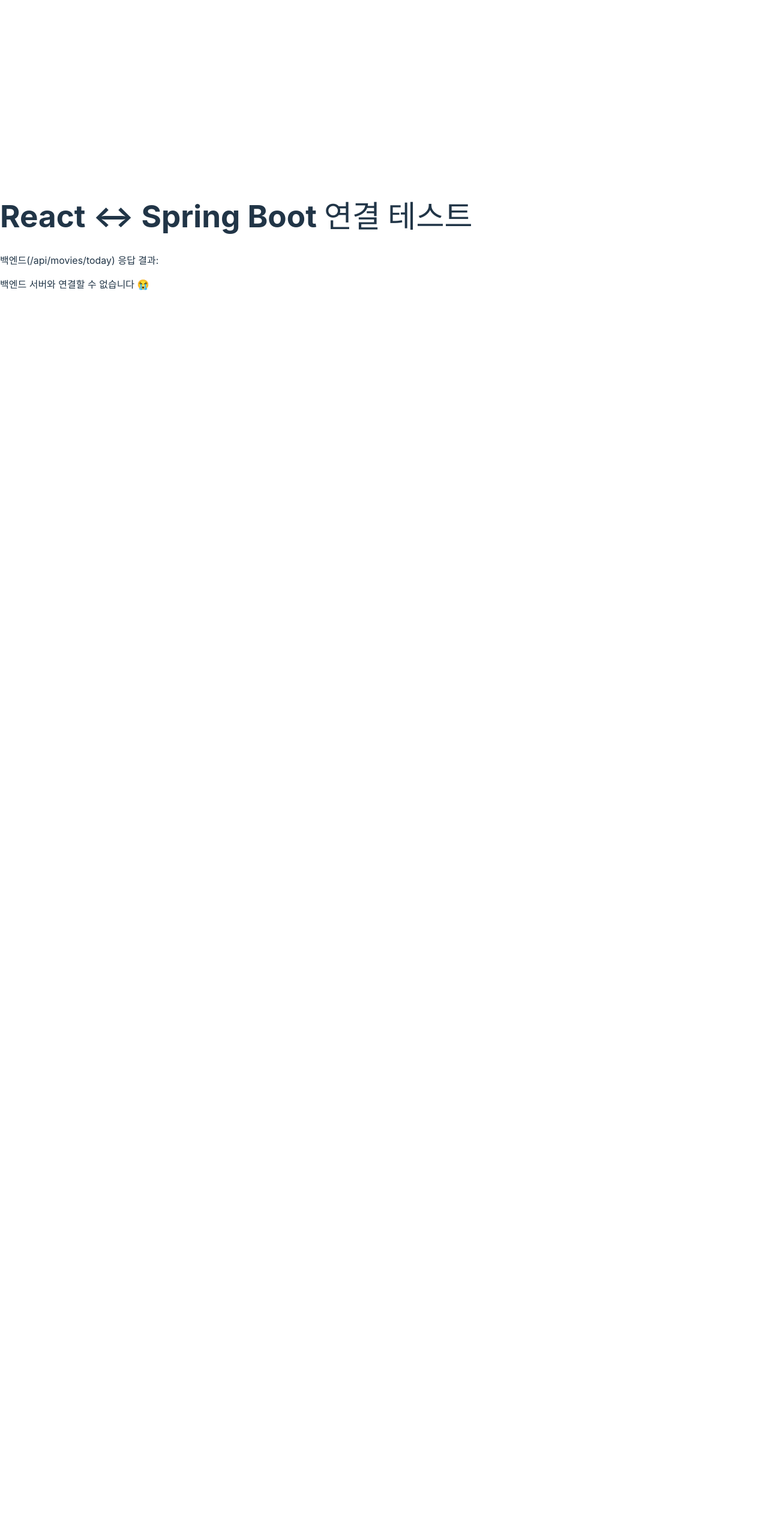
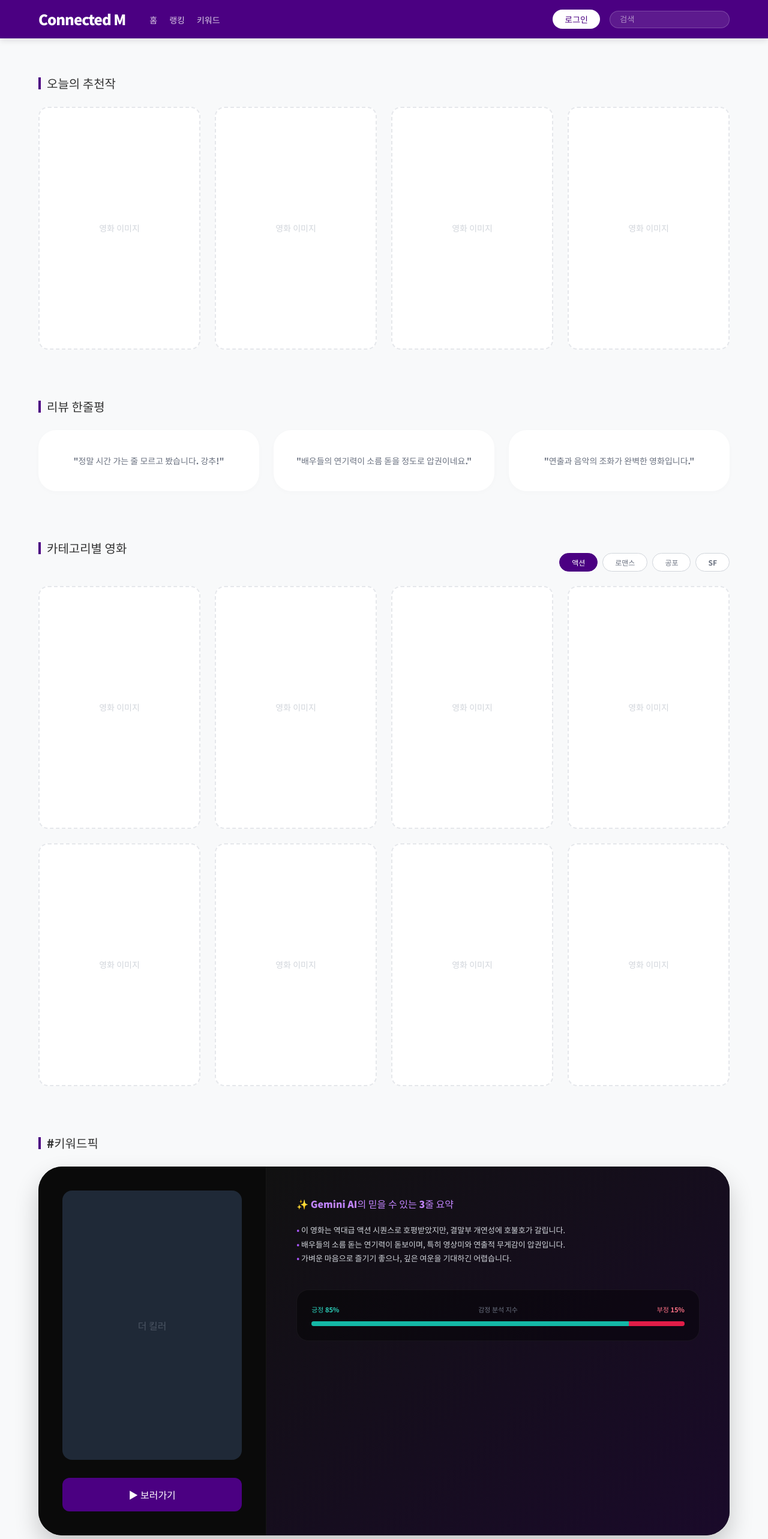
Before and after one commit to rjsdyd/Connected_M, a React (Vite) app in the folder frontend/: page / in a window 1280 px wide. Shown: the top 2566 px of the page at 60% size. Before the commit the page ends 800 px from the top, so only its background shows below. Built offline with nearby package versions, Linux system fonts and the light colour scheme; no server answers.

Commit message:
feat: home

```diff
--- a/frontend/src/App.css
+++ b/frontend/src/App.css
@@ -1,188 +1,181 @@
-/* 브라우저 기본 여백 초기화 (화면 잘림 방지) */
-* {
+@import url('https://fonts.googleapis.com/css2?family=Noto+Sans+KR:wght@300;400;700;900&display=swap');
+
+/* ==========================================
+   🚨 Vite 기본 숨김 설정 무력화 (핵심 원인)
+   ========================================== */
+#root {
+  width: 100%;
+  max-width: none;
   margin: 0;
   padding: 0;
-  box-sizing: border-box;
+  text-align: left;
 }
 
-/* 전체 컨테이너: 화면 꽉 채우고 정중앙 정렬 */
-.login-container {
-  width: 100vw;
-  height: 100vh;
-  display: flex;
-  justify-content: center;
-  align-items: center;
-  background-color: #0b0c10; /* 다크 모드 배경 */
-  position: relative;
-  overflow: hidden;
-  font-family: 'Pretendard', sans-serif; /* 폰트는 프로젝트에 맞게 변경하세요 */
+.app-container {
+  width: 100%;
 }
 
-/* 배경 그리드 (영화 포스터가 들어갈 자리) */
-.bg-grid-overlay {
-  position: absolute;
-  top: 0;
-  left: 0;
-  width: 100%;
-  height: 100%;
-  display: grid;
-  grid-template-columns: repeat(auto-fill, minmax(180px, 1fr));
-  gap: 12px;
-  padding: 20px;
-  opacity: 0.15;
-  z-index: 1;
+/* 기본 초기화 */
+* { box-sizing: border-box; margin: 0; padding: 0; }
+body {
+  font-family: 'Noto Sans KR', sans-serif;
+  background-color: #f8f9fa; /* 연한 배경색 */
+  color: #333;
 }
 
-.bg-movie-card {
-  background: #1f2833;
-  border-radius: 8px;
-  aspect-ratio: 16/9;
+/* ==========================================
+네비게이션 헤더
+   ========================================== */
+.header {
+  background-color: #4b0082;
+  color: white;
+  position: sticky;
+  top: 0;
+  z-index: 40;
+  width: 100%; /* 🚨 화면 끝까지 보라색 꽉 채우기 */
+  box-shadow: 0 4px 10px rgba(0,0,0,0.1);
 }
 
-/* 중앙 로그인 카드 (Glassmorphism) */
-.login-glass-card {
-  position: relative;
-  z-index: 10;
-  background: rgba(30, 30, 35, 0.6); /* 어두운 반투명 배경 */
-  backdrop-filter: blur(20px);
-  -webkit-backdrop-filter: blur(20px);
-  border: 1px solid rgba(255, 255, 255, 0.08);
-  border-radius: 24px;
-  padding: 45px 40px;
-  width: 100%;
-  max-width: 420px;
-  box-shadow: 0 20px 50px rgba(0, 0, 0, 0.5), 0 0 40px rgba(75, 0, 130, 0.15); /* 브랜드 색상 은은한 그림자 */
-  text-align: center;
+/* --- 아래부터는 기존 코드 그대로 유지 (.header-content 등) --- */
+.header-content {
+  max-width: 1200px;
+  margin: 0 auto;
+  padding: 16px 24px;
+  display: flex;
+  justify-content: space-between;
+  align-items: center;
+}
+.logo-nav { display: flex; align-items: center; gap: 40px; }
+.logo { font-size: 24px; font-weight: 900; font-style: italic; letter-spacing: -1px; cursor: pointer; }
+.nav-links a { color: white; text-decoration: none; font-weight: 700; font-size: 14px; opacity: 0.8; margin-right: 20px; transition: opacity 0.2s; }
+.nav-links a:hover { opacity: 1; }
+.header-actions { display: flex; align-items: center; gap: 16px; }
+.login-btn {
+  background-color: white; color: #4b0082; border: none; padding: 6px 20px;
+  border-radius: 20px; font-weight: 700; font-size: 14px; cursor: pointer; transition: background 0.2s;
+}
+.login-btn:hover { background-color: #eee; }
+.search-input {
+  background-color: rgba(255,255,255,0.1); border: 1px solid rgba(255,255,255,0.2);
+  color: white; padding: 6px 16px; border-radius: 20px; outline: none; transition: all 0.2s; width: 200px;
+}
+.search-input::placeholder { color: rgba(255,255,255,0.5); }
+.search-input:focus { background-color: white; color: black; }
+
+/* 메인 컨텐츠 */
+.main-content { max-width: 1200px; margin: 0 auto; padding: 60px 24px; display: flex; flex-direction: column; gap: 80px; }
+.section-title { font-size: 20px; font-weight: 900; margin-bottom: 24px; display: flex; align-items: center; gap: 10px; }
+.section-title::before { content: ""; display: block; width: 4px; height: 20px; background-color: #4b0082; }
+
+/* 영화 그리드 및 카드 */
+.movie-grid { display: grid; grid-template-columns: repeat(4, 1fr); gap: 24px; }
+.movie-card {
+  background-color: white; aspect-ratio: 2 / 3; border-radius: 16px; border: 2px dashed #e5e7eb;
+  display: flex; justify-content: center; align-items: center; cursor: pointer; transition: all 0.2s;
+}
+.movie-card:hover { border-color: #4b0082; box-shadow: 0 10px 20px rgba(0,0,0,0.05); }
+.card-text { color: #d1d5db; font-weight: 700; font-size: 14px; transition: color 0.2s; }
+.movie-card:hover .card-text { color: #4b0082; }
+
+/* 리뷰 그리드 */
+.review-grid { display: grid; grid-template-columns: repeat(3, 1fr); gap: 24px; }
+.review-card {
+  background-color: white; padding: 40px 30px; border-radius: 30px; box-shadow: 0 2px 10px rgba(0,0,0,0.02);
+  text-align: center; font-style: italic; font-weight: 700; color: #6b7280; font-size: 14px; line-height: 1.6;
 }
 
-/* 로고 텍스트: 브랜드 색상을 활용한 그라데이션 */
-.logo-text {
-  font-size: 2.2rem;
-  font-weight: 800;
-  /* #4b0082(인디고)에서 밝은 보라색으로 이어지는 그라데이션 */
-  background: linear-gradient(to right, #9d50bb, #4b0082);
-  -webkit-background-clip: text;
-  -webkit-text-fill-color: transparent;
-  margin-bottom: 10px;
+/* 카테고리 버튼 */
+.category-header { display: flex; justify-content: space-between; align-items: flex-end; margin-bottom: 24px; }
+.category-buttons { display: flex; gap: 8px; }
+.cat-btn {
+  padding: 6px 20px; border: 1px solid #d1d5db; background-color: white; border-radius: 20px;
+  font-size: 12px; font-weight: 700; color: #6b7280; cursor: pointer; transition: all 0.2s;
 }
+.cat-btn.active, .cat-btn:hover { background-color: #4b0082; border-color: #4b0082; color: white; }
 
-.sub-text {
-  color: #a0aabf;
-  font-size: 0.9rem;
-  line-height: 1.5;
-  margin-bottom: 30px;
+/* 키워드픽 다크 대시보드 */
+.keyword-dashboard {
+  background-color: #111; border-radius: 40px; display: flex; overflow: hidden; box-shadow: 0 20px 40px rgba(0,0,0,0.2);
 }
+.keyword-left { width: 33%; background-color: #0a0a0a; padding: 40px; border-right: 1px solid rgba(255,255,255,0.05); display: flex; flex-direction: column; align-items: center; }
+.keyword-poster {
+  width: 100%; aspect-ratio: 2 / 3; background-color: #1f2937; border-radius: 16px; margin-bottom: 30px;
+  display: flex; justify-content: center; align-items: center; color: #4b5563; font-weight: 900;
+}
+.play-btn {
+  width: 100%; padding: 16px; background-color: #4b0082; color: white; border: none; border-radius: 12px;
+  font-weight: 900; cursor: pointer; transition: filter 0.2s;
+}
+.play-btn:hover { filter: brightness(1.2); }
 
-/* 입력창 디자인 */
-.input-group {
-  display: flex;
-  align-items: center;
-  background: rgba(0, 0, 0, 0.3);
-  border: 1px solid rgba(255, 255, 255, 0.1);
-  border-radius: 12px;
-  margin-bottom: 15px;
-  padding: 14px 16px;
-  transition: all 0.3s ease;
+.keyword-right { width: 67%; background: linear-gradient(to bottom right, #111, #1a0a2a); padding: 50px; display: flex; flex-direction: column; gap: 40px; }
+.keyword-summary h3 { color: #c084fc; font-size: 16px; font-weight: 900; margin-bottom: 20px; }
+.keyword-summary ul { list-style: none; color: #d1d5db; font-size: 13px; line-height: 1.8; }
+.keyword-summary li::before { content: "• "; color: #a855f7; font-weight: bold; }
+.sentiment-box { background-color: rgba(0,0,0,0.4); padding: 24px; border-radius: 20px; border: 1px solid rgba(255,255,255,0.05); }
+.sentiment-labels { display: flex; justify-content: space-between; font-size: 11px; font-weight: 700; margin-bottom: 12px; }
+.positive { color: #2dd4bf; } .neutral { color: #6b7280; } .negative { color: #fb7185; }
+.progress-bar-bg { display: flex; height: 8px; background-color: #1f2937; border-radius: 10px; overflow: hidden; }
+.progress-positive { background-color: #14b8a6; } .progress-negative { background-color: #e11d48; }
+
+/* 푸터 */
+.footer { text-align: center; padding: 100px 0; border-top: 1px solid #e5e7eb; background-color: white; }
+.footer h2 { font-size: 40px; font-weight: 900; color: #f3f4f6; letter-spacing: 20px; margin-bottom: 10px; }
+.footer p { font-size: 14px; color: #9ca3af; font-weight: 500; }
+
+/* 로그인 모달 */
+.modal-overlay {
+  position: fixed; top: 0; left: 0; width: 100%; height: 100%; background-color: rgba(0,0,0,0.6);
+  backdrop-filter: blur(4px); display: flex; justify-content: center; align-items: center; z-index: 100;
 }
+.modal-content {
+  background-color: white; width: 400px; padding: 50px; border-radius: 40px; position: relative;
+  box-shadow: 0 25px 50px rgba(0,0,0,0.25);
+}
+.close-btn { position: absolute; top: 30px; right: 30px; background: none; border: none; font-size: 20px; color: #9ca3af; cursor: pointer; }
+.close-btn:hover { color: #333; }
+.modal-header { text-align: center; margin-bottom: 40px; }
+.modal-header h2 { color: #4b0082; font-size: 32px; font-weight: 900; margin-bottom: 10px; }
+.modal-header p { color: #9ca3af; font-weight: 700; font-size: 14px; }
+.input-group { margin-bottom: 20px; }
+.input-group label { display: block; font-size: 11px; font-weight: 900; color: #9ca3af; margin-bottom: 8px; margin-left: 10px; }
+.input-group input {
+  width: 100%; padding: 16px 24px; background-color: #f9fafb; border: 1px solid transparent;
+  border-radius: 20px; font-size: 14px; outline: none; transition: all 0.2s;
+}
+.input-group input:focus { border-color: #d8b4fe; background-color: white; }
+.submit-btn {
+  width: 100%; padding: 18px; background-color: #4b0082; color: white; border: none;
+  border-radius: 20px; font-size: 16px; font-weight: 900; cursor: pointer; margin-top: 10px; transition: transform 0.1s;
+}
+.submit-btn:active { transform: scale(0.98); }
 
-/* 포커스 시 브랜드 색상(#4b0082)으로 테두리 및 빛 효과 */
-.input-group:focus-within {
-  border-color: #4b0082;
-  box-shadow: 0 0 10px rgba(75, 0, 130, 0.4);
-  background: rgba(0, 0, 0, 0.5);
+/* ==========================================
+   추가된 하단 링크 및 소셜 로그인 스타일
+   ========================================== */
+
+/* 하단 링크 (비밀번호 찾기, 회원가입) */
+.modal-links {
+  display: flex; justify-content: center; align-items: center; gap: 20px;
+  margin-top: 24px; font-size: 13px; font-weight: 700;
 }
+.modal-links a { color: #9ca3af; text-decoration: none; transition: color 0.2s; }
+.modal-links a:hover { color: #4b0082; }
+.modal-links .divider { color: #e5e7eb; }
 
-.icon {
-  font-size: 1.1rem;
-  opacity: 0.7;
+/* 소셜 로그인 섹션 */
+.social-login-section {
+  margin-top: 30px; padding-top: 30px; border-top: 1px solid #f3f4f6;
+  display: flex; flex-direction: column; gap: 12px;
 }
+.social-btn {
+  width: 100%; padding: 15px; border-radius: 20px; font-size: 14px; font-weight: 800;
+  cursor: pointer; border: none; transition: transform 0.1s, filter 0.2s;
+}
+.social-btn:active { transform: scale(0.98); }
+.social-btn:hover { filter: brightness(0.95); }
 
-.input-group input {
-  background: transparent;
-  border: none;
-  color: #ffffff;
-  margin-left: 12px;
-  width: 100%;
-  font-size: 0.95rem;
-  outline: none;
-}
-
-.input-group input::placeholder {
-  color: #6e7687;
-}
-
-/* 로그인 버튼: 브랜드 색상(#4b0082) 적용 */
-.login-btn {
-  width: 100%;
-  padding: 16px;
-  border-radius: 12px;
-  border: none;
-  background-color: #4b0082; /* 브랜드 컬러 */
-  color: white;
-  font-size: 1.05rem;
-  font-weight: bold;
-  cursor: pointer;
-  margin-top: 10px;
-  transition: all 0.2s ease;
-}
-
-.login-btn:hover {
-  background-color: #5c00a3; /* 마우스 올렸을 때 살짝 밝아지게 */
-  transform: translateY(-2px);
-  box-shadow: 0 5px 15px rgba(75, 0, 130, 0.4);
-}
-
-/* 하단 링크 및 소셜 로그인 */
-.form-footer {
-  margin-top: 25px;
-  color: #6e7687;
-  font-size: 0.85rem;
-  display: flex;
-  justify-content: center;
-  gap: 10px;
-}
-
-.footer-link {
-  cursor: pointer;
-  transition: color 0.2s;
-}
-
-.footer-link:hover {
-  color: #9d50bb;
-}
-
-.social-login {
-  margin-top: 25px;
-  display: flex;
-  justify-content: center;
-  gap: 15px;
-}
-
-.social-icon {
-  width: 45px;
-  height: 45px;
-  border-radius: 50%;
-  background: rgba(255, 255, 255, 0.05);
-  border: 1px solid rgba(255, 255, 255, 0.1);
-  color: white;
-  cursor: pointer;
-  font-weight: bold;
-  transition: all 0.2s;
-}
-
-.social-icon:hover {
-  background: rgba(255, 255, 255, 0.1);
-  border-color: #4b0082;
-}
-
-/* AI 검색 힌트 텍스트 */
-.ai-search-hint {
-  margin-top: 30px;
-  font-size: 0.85rem;
-  color: #9d50bb; /* 브랜드 색상 톤 맞춤 */
-  cursor: pointer;
-}
-
-.ai-search-hint:hover {
-  text-decoration: underline;
-}
+/* 카카오, 네이버, 구글 고유 브랜드 색상 */
+.btn-kakao { background-color: #FEE500; color: #191919; }
+.btn-naver { background-color: #03C75A; color: #ffffff; }
+.btn-google { background-color: #ffffff; color: #3f3f3f; border: 1px solid #e5e7eb; }
--- a/frontend/src/App.tsx
+++ b/frontend/src/App.tsx
@@ -1,38 +1,157 @@
-import React, { useEffect, useState } from 'react';
+import React, { useState } from 'react';
+import './App.css'; // 순수 CSS 파일 연결
 
 const App = () => {
-  // 백엔드에서 받아올 데이터를 저장할 상태(State)
-  const [todayMovieMsg, setTodayMovieMsg] = useState<string>('');
-
-  useEffect(() => {
-    // 컴포넌트가 화면에 나타날 때 백엔드(8080 포트)로 GET 요청을 보냅니다.
-    fetch('http://localhost:8080/api/movies/today')
-      .then((response) => response.text()) // 백엔드에서 텍스트를 리턴하고 있으므로 text() 사용
-      .then((data) => {
-        console.log("백엔드에서 온 데이터:", data);
-        setTodayMovieMsg(data); // 상태에 저장
-      })
-      .catch((error) => {
-        console.error("통신 에러 발생:", error);
-        setTodayMovieMsg("백엔드 서버와 연결할 수 없습니다 😭");
-      });
-  }, []);
+  const [isLoginModalOpen, setIsLoginModalOpen] = useState(false);
 
   return (
-    <div className="min-h-screen bg-gray-100 flex flex-col items-center justify-center p-4">
-      <div className="bg-white p-8 rounded-2xl shadow-xl max-w-md w-full text-center">
-        <h1 className="text-2xl font-black text-[#4b0082] mb-6">
-          React ↔ Spring Boot 연결 테스트
-        </h1>
+    <div className="app-container">
 
-        <div className="p-6 bg-gray-50 rounded-xl border border-gray-200">
-          <p className="text-sm font-bold text-gray-400 mb-2">백엔드(/api/movies/today) 응답 결과:</p>
-          {/* 백엔드에서 받아온 데이터가 이곳에 출력됩니다 */}
-          <p className="text-lg font-bold text-gray-800">
-            {todayMovieMsg ? todayMovieMsg : '데이터를 불러오는 중... 로딩중 ⏳'}
-          </p>
+      {/* ================= 네비게이션 ================= */}
+      <header className="header">
+        <div className="header-content">
+          <div className="logo-nav">
+            <h1 className="logo">Connected M</h1>
+            <nav className="nav-links">
+              <a href="#">홈</a>
+              <a href="#">랭킹</a>
+              <a href="#">키워드</a>
+            </nav>
+          </div>
+          <div className="header-actions">
+            <button className="login-btn" onClick={() => setIsLoginModalOpen(true)}>
+              로그인
+            </button>
+            <input type="text" placeholder="검색" className="search-input" />
+          </div>
         </div>
-      </div>
+      </header>
+
+      {/* ================= 메인 컨텐츠 ================= */}
+      <main className="main-content">
+
+        {/* 오늘의 추천작 */}
+        <section className="section">
+          <h2 className="section-title">오늘의 추천작</h2>
+          <div className="movie-grid">
+            {[1, 2, 3, 4].map((item) => (
+              <div key={item} className="movie-card">
+                <span className="card-text">영화 이미지</span>
+              </div>
+            ))}
+          </div>
+        </section>
+
+        {/* 리뷰 한줄평 */}
+        <section className="section">
+          <h2 className="section-title">리뷰 한줄평</h2>
+          <div className="review-grid">
+            <div className="review-card">"정말 시간 가는 줄 모르고 봤습니다. 강추!"</div>
+            <div className="review-card">"배우들의 연기력이 소름 돋을 정도로 압권이네요."</div>
+            <div className="review-card">"연출과 음악의 조화가 완벽한 영화입니다."</div>
+          </div>
+        </section>
+
+        {/* 카테고리별 영화 */}
+        <section className="section">
+          <div className="category-header">
+            <h2 className="section-title">카테고리별 영화</h2>
+            <div className="category-buttons">
+              <button className="cat-btn active">액션</button>
+              <button className="cat-btn">로맨스</button>
+              <button className="cat-btn">공포</button>
+              <button className="cat-btn">SF</button>
+            </div>
+          </div>
+          <div className="movie-grid">
+            {[1, 2, 3, 4, 5, 6, 7, 8].map((item) => (
+              <div key={item} className="movie-card">
+                <span className="card-text">영화 이미지</span>
+              </div>
+            ))}
+          </div>
+        </section>
+
+        {/* 키워드픽 (다크 섹션) */}
+        <section className="section">
+          <h2 className="section-title">#키워드픽</h2>
+          <div className="keyword-dashboard">
+            <div className="keyword-left">
+              <div className="keyword-poster">더 킬러</div>
+              <button className="play-btn">▶ 보러가기</button>
+            </div>
+            <div className="keyword-right">
+              <div className="keyword-summary">
+                <h3>✨ Gemini AI의 믿을 수 있는 3줄 요약</h3>
+                <ul>
+                  <li>이 영화는 역대급 액션 시퀀스로 호평받았지만, 결말부 개연성에 호불호가 갈립니다.</li>
+                  <li>배우들의 소름 돋는 연기력이 돋보이며, 특히 영상미와 연출적 무게감이 압권입니다.</li>
+                  <li>가벼운 마음으로 즐기기 좋으나, 깊은 여운을 기대하긴 어렵습니다.</li>
+                </ul>
+              </div>
+              <div className="sentiment-box">
+                <div className="sentiment-labels">
+                  <span className="positive">긍정 85%</span>
+                  <span className="neutral">감정 분석 지수</span>
+                  <span className="negative">부정 15%</span>
+                </div>
+                <div className="progress-bar-bg">
+                  <div className="progress-positive" style={{ width: '85%' }}></div>
+                  <div className="progress-negative" style={{ width: '15%' }}></div>
+                </div>
+              </div>
+            </div>
+          </div>
+        </section>
+
+      </main>
+
+      {/* ================= 푸터 ================= */}
+      <footer className="footer">
+        <h2>FOOTER</h2>
+        <p>© 2024 Connected M. All rights reserved.</p>
+      </footer>
+
+      {/* ================= 로그인 모달 ================= */}
+      {isLoginModalOpen && (
+        <div className="modal-overlay" onClick={() => setIsLoginModalOpen(false)}>
+          <div className="modal-content" onClick={(e) => e.stopPropagation()}>
+            {/* 닫기 버튼 (X) */}
+            <button className="close-btn" onClick={() => setIsLoginModalOpen(false)}>✕</button>
+
+            <div className="modal-header">
+              <h2>Connected M</h2>
+              <p>반갑습니다! 로그인을 해주세요.</p>
+            </div>
+
+            <form className="login-form">
+              <div className="input-group">
+                <label>이메일</label>
+                <input type="email" placeholder="example@email.com" />
+              </div>
+              <div className="input-group">
+                <label>비밀번호</label>
+                <input type="password" placeholder="••••••••" />
+              </div>
+              <button type="submit" className="submit-btn">로그인하기</button>
+            </form>
+
+            {/* 비밀번호 찾기 & 회원가입 */}
+            <div className="modal-links">
+              <a href="#">비밀번호 찾기</a>
+              <span className="divider">•</span>
+              <a href="#">회원가입</a>
+            </div>
+
+            {/* 소셜 로그인 3대장 버튼 */}
+            <div className="social-login-section">
+              <button className="social-btn btn-kakao">카카오 로그인</button>
+              <button className="social-btn btn-naver">네이버 로그인</button>
+              <button className="social-btn btn-google">구글 로그인</button>
+            </div>
+          </div>
+        </div>
+      )}
     </div>
   );
 };
```
